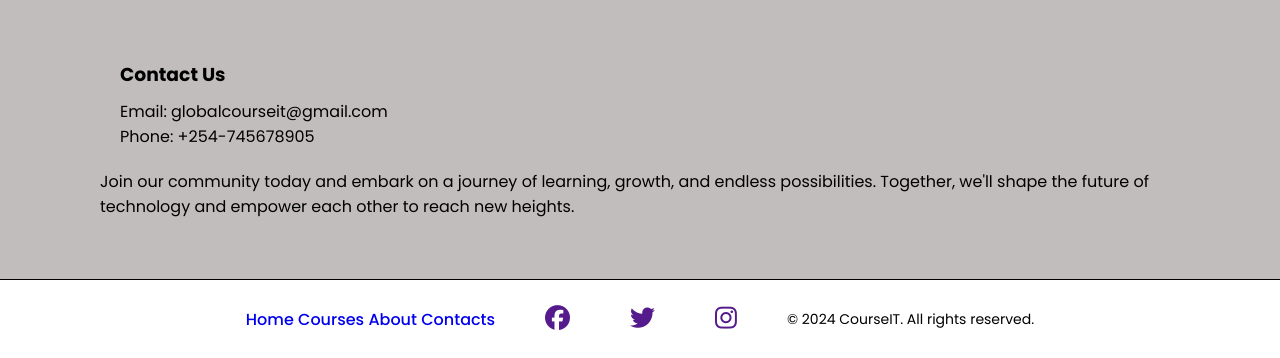
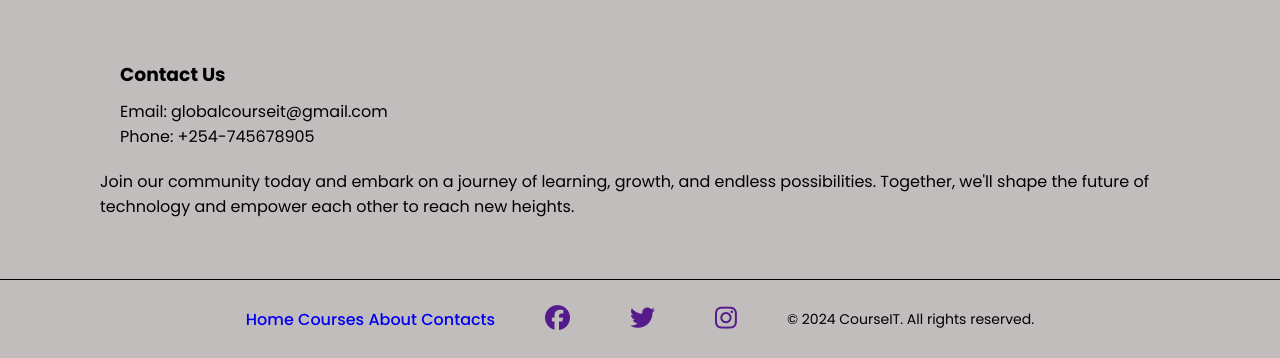
Before and after one commit to rotich-brian/WEBDEV-311, a Django app: page / in a window 1280 px wide. Shown: the part 1904-2262 px from the top of the page. Run offline with Django 5.2, Linux system fonts and the light colour scheme.

Commit message:
footer background

```diff
--- a/index/static/css/styles-base.css
+++ b/index/static/css/styles-base.css
@@ -367,7 +367,6 @@ label {
 
 
 footer {
-    background-color: #ffffff;
     border-top: solid 1px #000000;
     align-items: center;
 }
```
